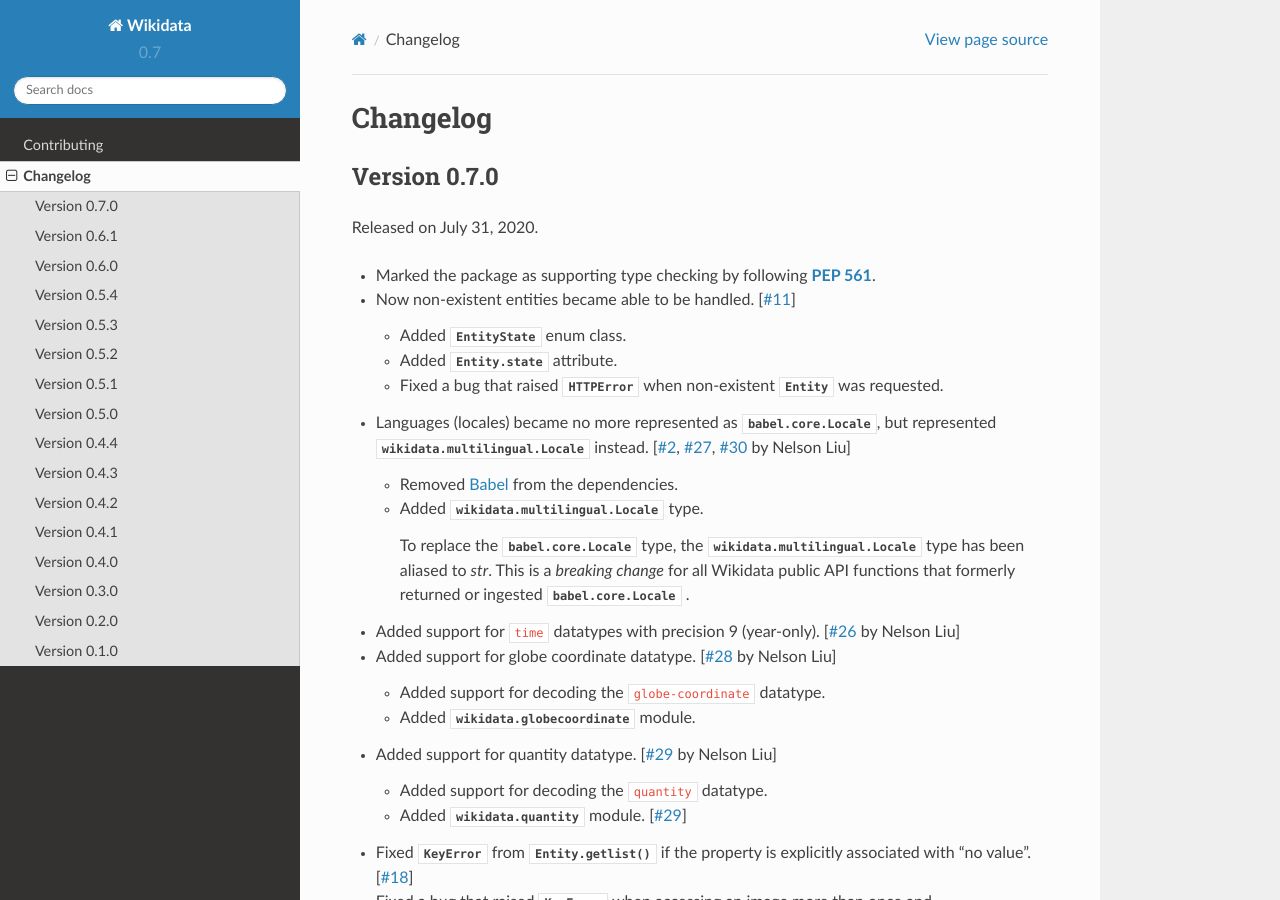
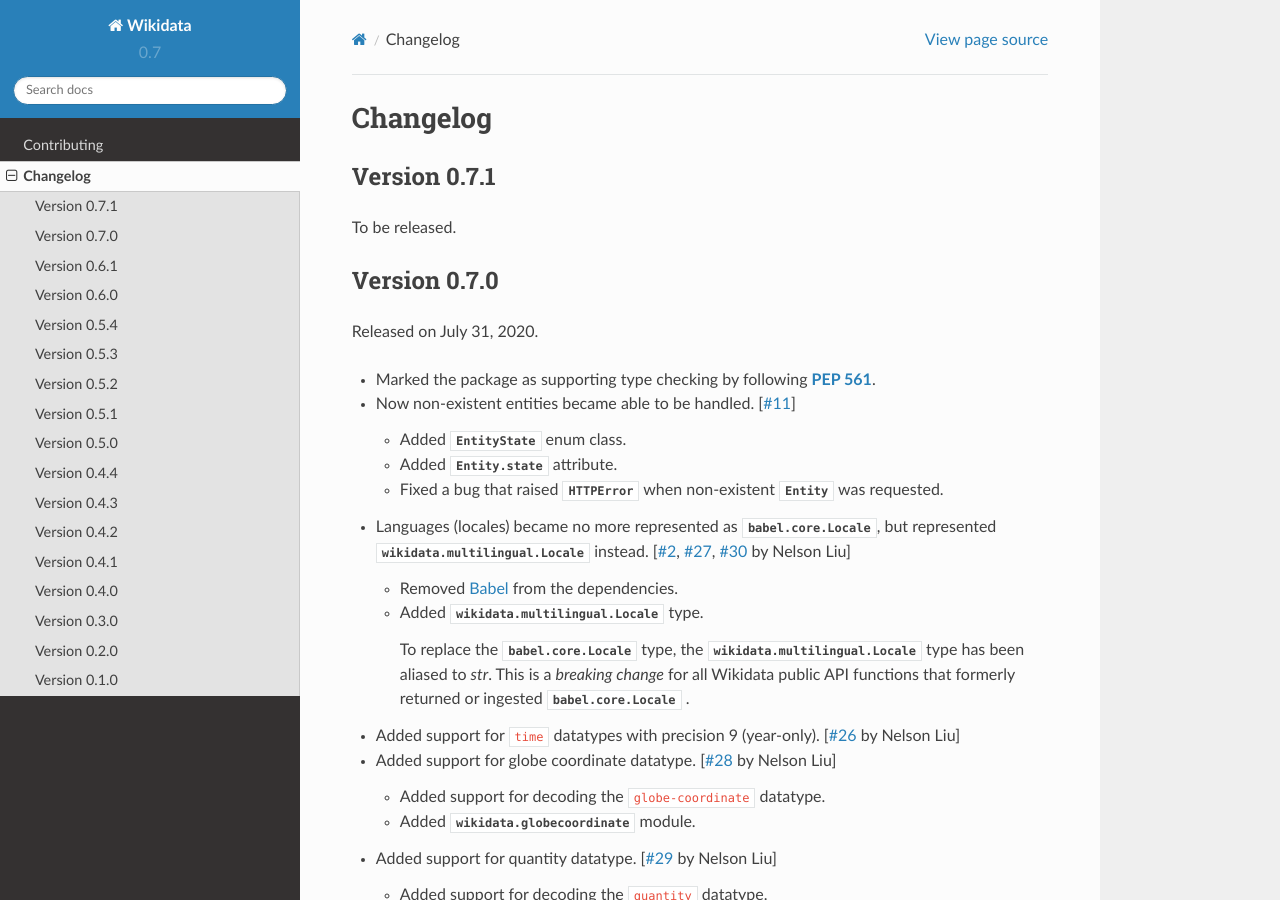
Before and after one commit to dahlia/wikidata, a Sphinx documentation site: the page built from docs/changes.rst, in a window 1280 px wide and 900 px high. Built offline with Sphinx 7.4.7 and the Read the Docs theme 2.0.0, drawn with Linux system fonts in a browser that asks for light colours.

Commit message:
Version bump

```diff
--- a/docs/changes.rst
+++ b/docs/changes.rst
@@ -1,5 +1,11 @@
 Changelog
 =========
+
+Version 0.7.1
+-------------
+
+To be released.
+
 
 Version 0.7.0
 -------------
--- a/wikidata/__init__.py
+++ b/wikidata/__init__.py
@@ -5,4 +5,4 @@
 
 """
 
-__version__ = '0.7.0'
+__version__ = '0.7.1'
```
